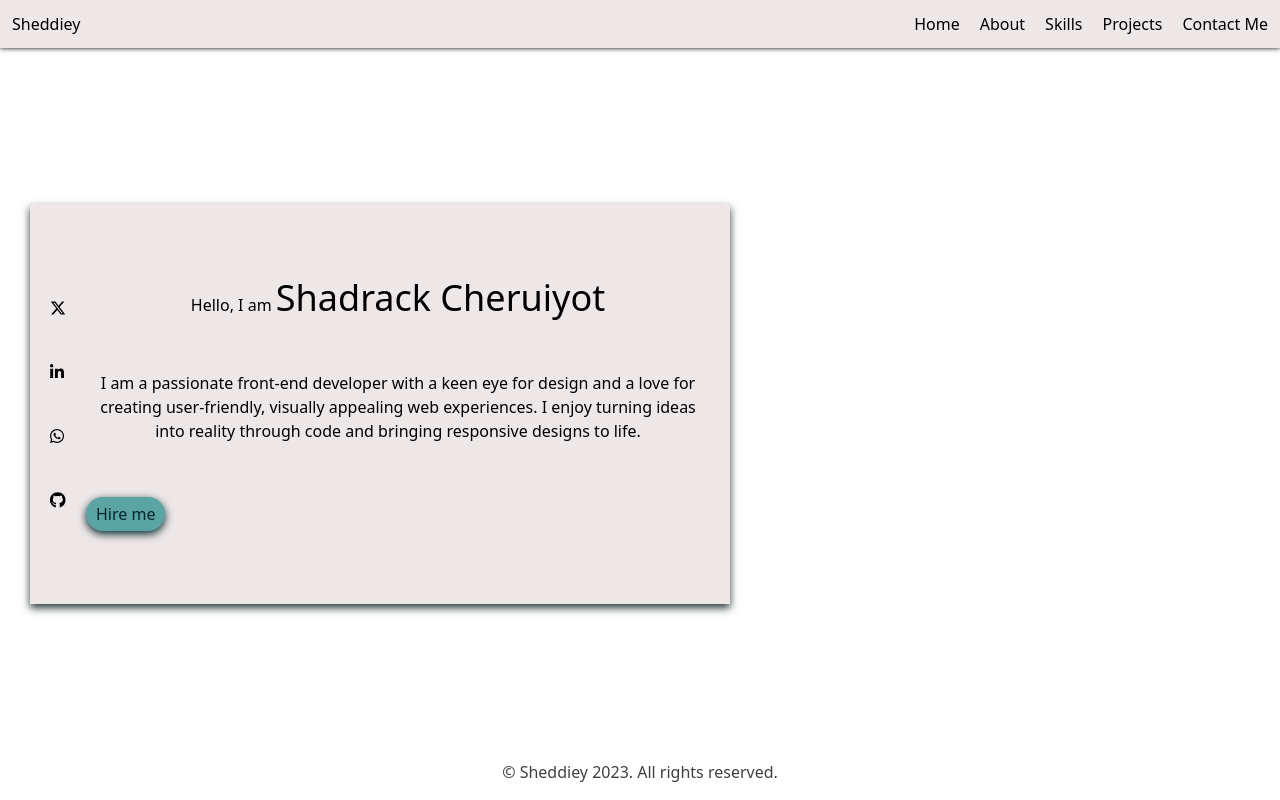
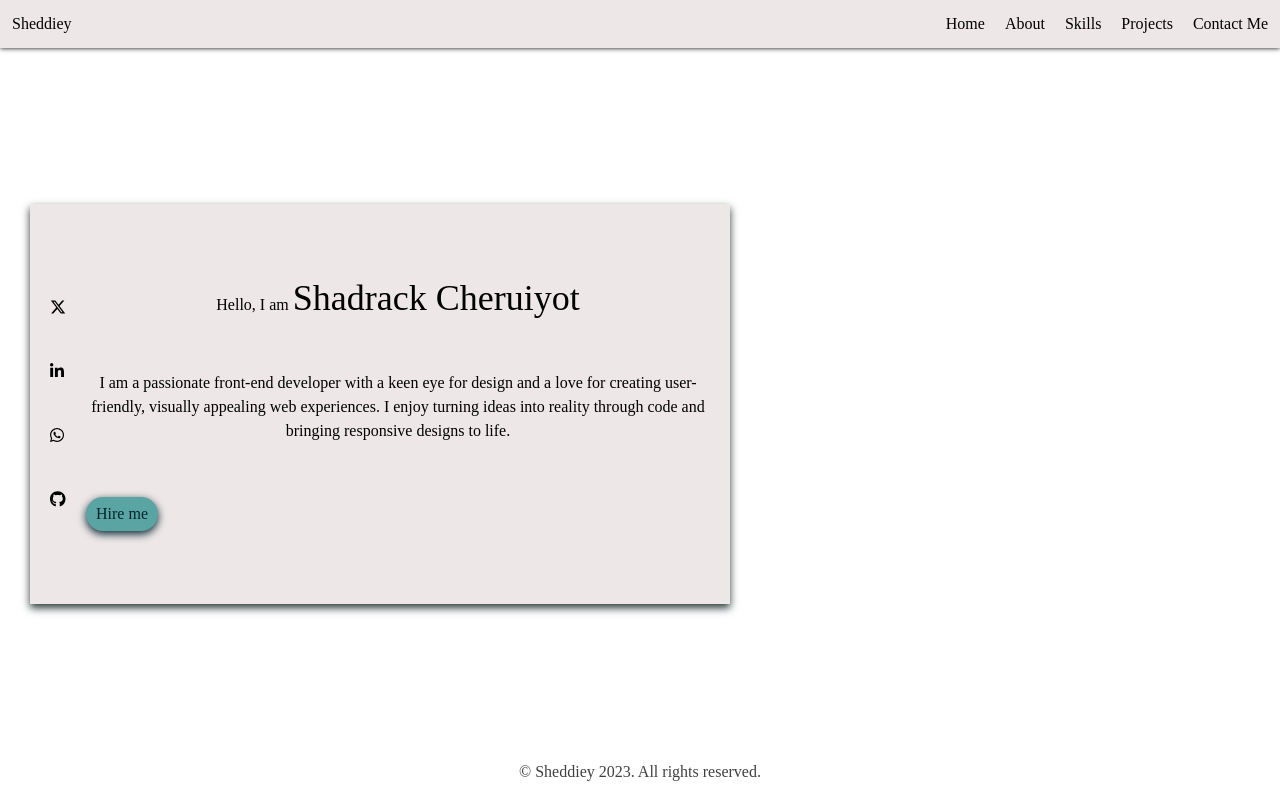
Before and after one commit to Sheddiey/Portfolio, a React (Create React App) app: page / in a window 1280 px wide. Built offline with nearby package versions, Linux system fonts and the light colour scheme.

Commit message:
added a font-family

```diff
--- a/src/Components/Portfolio.jsx
+++ b/src/Components/Portfolio.jsx
@@ -47,10 +47,6 @@
   );
 }
 
-function Main() {
-  return <Home />;
-}
-
 function Footer() {
   return (
     <div className="w-screen h-10">
--- a/src/index.css
+++ b/src/index.css
@@ -1,7 +1,11 @@
 @tailwind base;
 @tailwind components;
 @tailwind utilities;
+@import url('https://fonts.googleapis.com/css2?family=Roboto+Slab:wght@400;500;700&display=swap');
 
+body {
+  font-family: 'Roboto Slab', serif;;
+}
 .regal-blue {
   background-color: hsl(0, 16%, 92%);
 }
```
